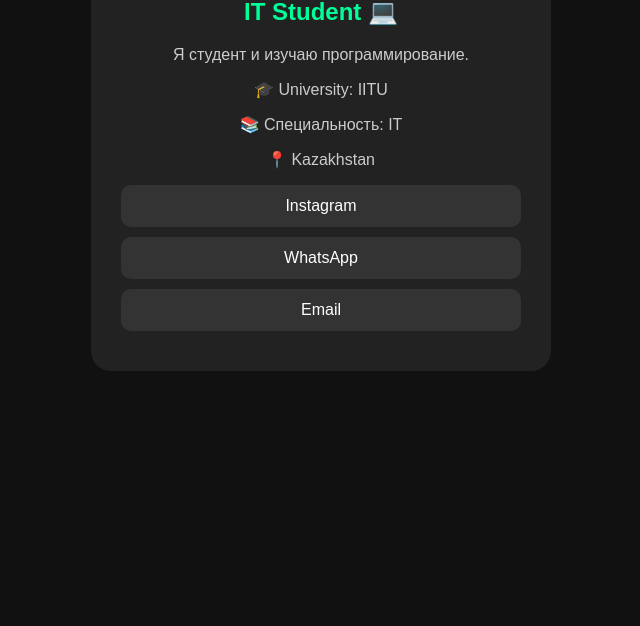
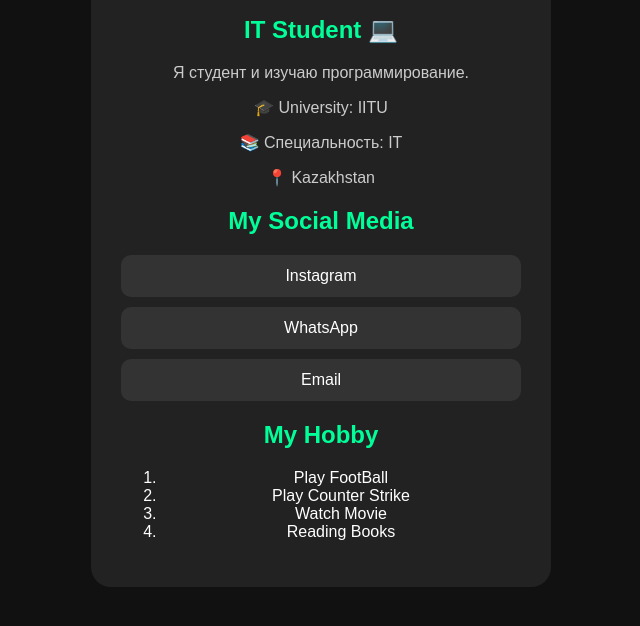
Before and after one commit to akzhigitkuntemir-debug/Akzhigit, a plain HTML site: page index.html in a window 1280 px wide. Shown: the part 158-784 px from the top of the page, without its empty margins (319-959 px from the left). Drawn offline with Linux system fonts and the light colour scheme.

Commit message:
Add files via upload

```diff
--- a/index.html
+++ b/index.html
@@ -1,4 +1,4 @@
-<!DOCTYPE html>
+`<!DOCTYPE html>
 <html lang="en">
 <head>
     <meta charset="UTF-8">
@@ -17,12 +17,18 @@
     <p>🎓 University: IITU</p>
     <p>📚 Специальность: IT</p>
     <p>📍 Kazakhstan</p>
-
+    <H2>My Social Media</H2>
     <a href="https://www.instagram.com/akzhig1t__?stkn=bGtteWV6eHpyZzhz&utm_source=qr" target="_blank">Instagram</a>
     <a href="https://wa.me/message/QKY4MF6DCV5RI1" target="_blank">WhatsApp</a>
     <a href="https://github.com/" target="_blank">Email</a>
+    <H2>My Hobby</H2>
 
-
+    <ol>
+        <li>Play  FootBall</li>
+        <li> Play Counter Strike</li>
+        <li>Watch Movie  </ul>
+        <li>Reading Books </li>
+    </ol>
 
 </div>
 </body>
```
